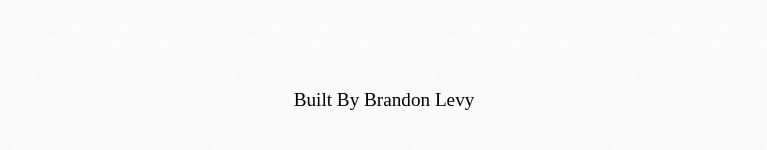
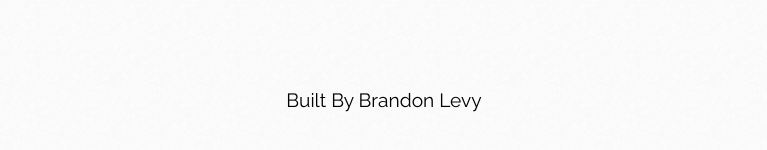
Before and after one commit to blevy115/xello-angular-tooltip, an Angular app: page /tooltips in a window 1280 px wide. Shown: the part 670-820 px from the top of the page, without its empty margins (256-1023 px from the left). Built offline with nearby package versions, Linux system fonts and the light colour scheme; a web font is replaced by a local one.

Commit message:
Added font to Footer

```diff
--- a/src/app/components/footer/footer.component.sass
+++ b/src/app/components/footer/footer.component.sass
@@ -6,3 +6,4 @@ footer
     font-size: 1.2em
     padding: 1em 0
     position: fixed
+    font-family: 'Raleway', Helvetica, Arial, sans-serif
```
